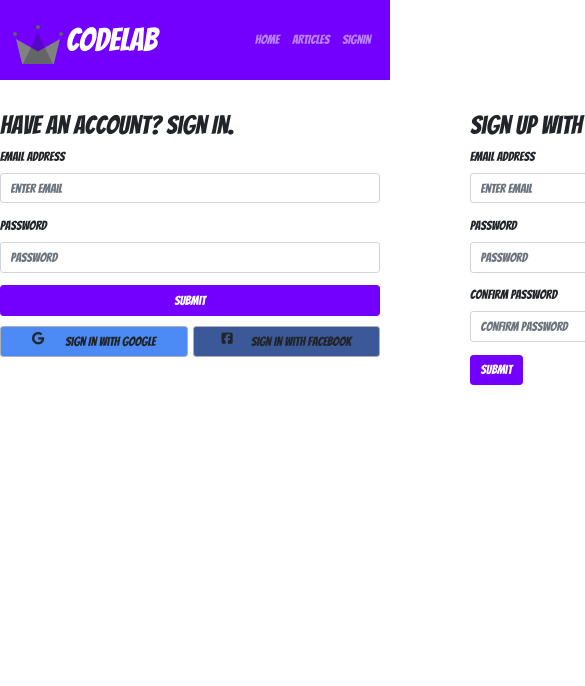
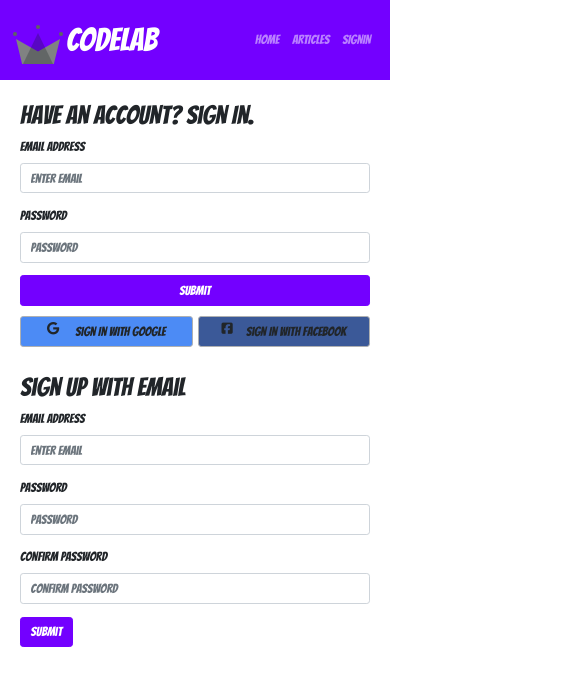
Before and after one commit to CoderGuy614/CodeLab-FireBase, a React (Create React App) app: page /signin in a window 390 px wide. Shown: the top 686 px of the page, 585 px wide, since content can reach past the window. Built offline with nearby package versions, Linux system fonts and the light colour scheme; no server answers.

Commit message:
Add Responsive Grid To Login Page

```diff
--- a/src/components/signin-signup/signin/Signin.js
+++ b/src/components/signin-signup/signin/Signin.js
@@ -95,12 +95,6 @@ const Signin = () => {
             });
           return;
         }
-
-        // setValues({
-        //   ...values,
-        //   error: error.message,
-        //   success: false,
-        // });
       }
     }
   };
@@ -153,6 +147,6 @@ const Signin = () => {
     </Form>
   );
 
-  return <div className="sign-in-form">{signInForm()}</div>;
+  return <>{signInForm()}</>;
 };
 export default Signin;
--- a/src/components/signin-signup/signup/Signup.js
+++ b/src/components/signin-signup/signup/Signup.js
@@ -99,7 +99,7 @@ const Signup = () => {
     </Form>
   );
 
-  return <div className="sign-up-form">{signUpForm()}</div>;
+  return <>{signUpForm()}</>;
 };
 
 export default Signup;
--- a/src/pages/signin-signup/signin-signup.css
+++ b/src/pages/signin-signup/signin-signup.css
@@ -1,6 +1,24 @@
 .sign-in-and-sign-up {
-  width: 850px;
-  display: flex;
-  justify-content: space-between;
-  margin: 30px auto;
+  display: grid;
+  grid-gap: 15px;
+  padding: 20px;
+  grid-template-columns: 1fr 1fr;
+  grid-template-areas: "signin signup";
 }
+
+.signin {
+  grid-area: signin;
+}
+
+.signup {
+  grid-area: signup;
+}
+
+@media (max-width: 550px) {
+  .sign-in-and-sign-up {
+    grid-template-columns: 1fr;
+    grid-template-areas:
+      "signin"
+      "signup";
+  }
+}
--- a/src/pages/signin-signup/signin-signup.js
+++ b/src/pages/signin-signup/signin-signup.js
@@ -8,8 +8,12 @@ import "./signin-signup.css";
 const SignInAndSignUp = () => {
   return (
     <div className="sign-in-and-sign-up">
-      <Signin />
-      <Signup />
+      <div className="signin">
+        <Signin />
+      </div>
+      <div className="signup">
+        <Signup />
+      </div>
     </div>
   );
 };
```
